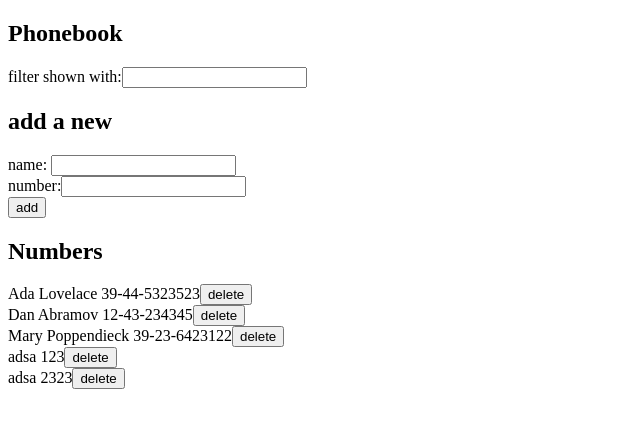
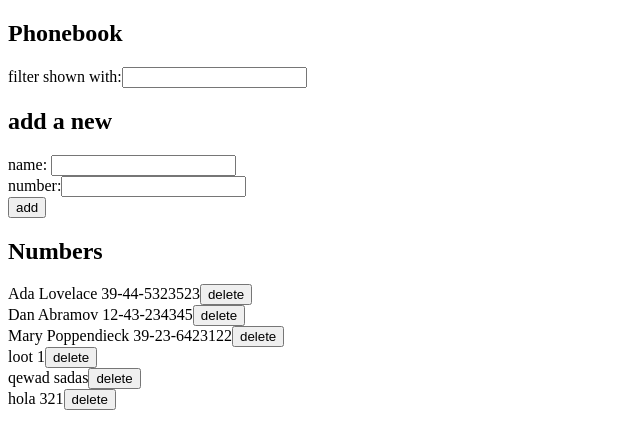
Before and after one commit to RarangoH/FullStackOpen, a React (Create React App) app in the folder part2/phonebook/: page / in a window 1280 px wide. Shown: the top 448 px of the page, without its empty margins (0-640 px from the left). Built offline with nearby package versions, Linux system fonts and the light colour scheme; data requests are answered from the project's data file.

Commit message:
more changes

```diff
--- a/part2/phonebook/db.json
+++ b/part2/phonebook/db.json
@@ -16,14 +16,19 @@
       "id": 4
     },
     {
-      "name": "adsa",
-      "number": "123",
+      "name": "loot",
+      "number": "1",
       "id": 5
     },
     {
-      "name": "adsa",
-      "number": "2323",
+      "name": "qewad",
+      "number": "sadas",
       "id": 6
+    },
+    {
+      "name": "hola",
+      "number": "321",
+      "id": 7
     }
   ]
 }
--- a/part2/phonebook/src/App.js
+++ b/part2/phonebook/src/App.js
@@ -82,10 +82,17 @@ const App = () => {
         if(window.confirm(`${x.name} is already added to the phonebook, replace the old number with a new one?`)){
           console.log("la persona encontrada se llama:" , findName.name);
           personService
-          .update(findName.id,findName)
-          return false
+          .update(findName.id,x)
+          .then(updatedPerson => {
+            console.log(updatedPerson);
+            const newPeople = persons.map(p => p.id !== updatedPerson.id ? p : updatedPerson);
+            setPersons(newPeople)
+          })
+          setNewName('');
+          setNumber('');
+          return true;
         }else{
-          return true;
+          return false;
         }
 
       }
--- a/part2/phonebook/src/services/personService.js
+++ b/part2/phonebook/src/services/personService.js
@@ -20,7 +20,7 @@ const remove = (id) => {
 const update = (id,updatedObject) => {
     const newUrl = baseUrl + "/" + id;
     const request = axios.put(newUrl,updatedObject);
-    request.then(response => response.data);
+    return request.then(response => response.data);
 }
 export default{
     getAll: getAll,
```
